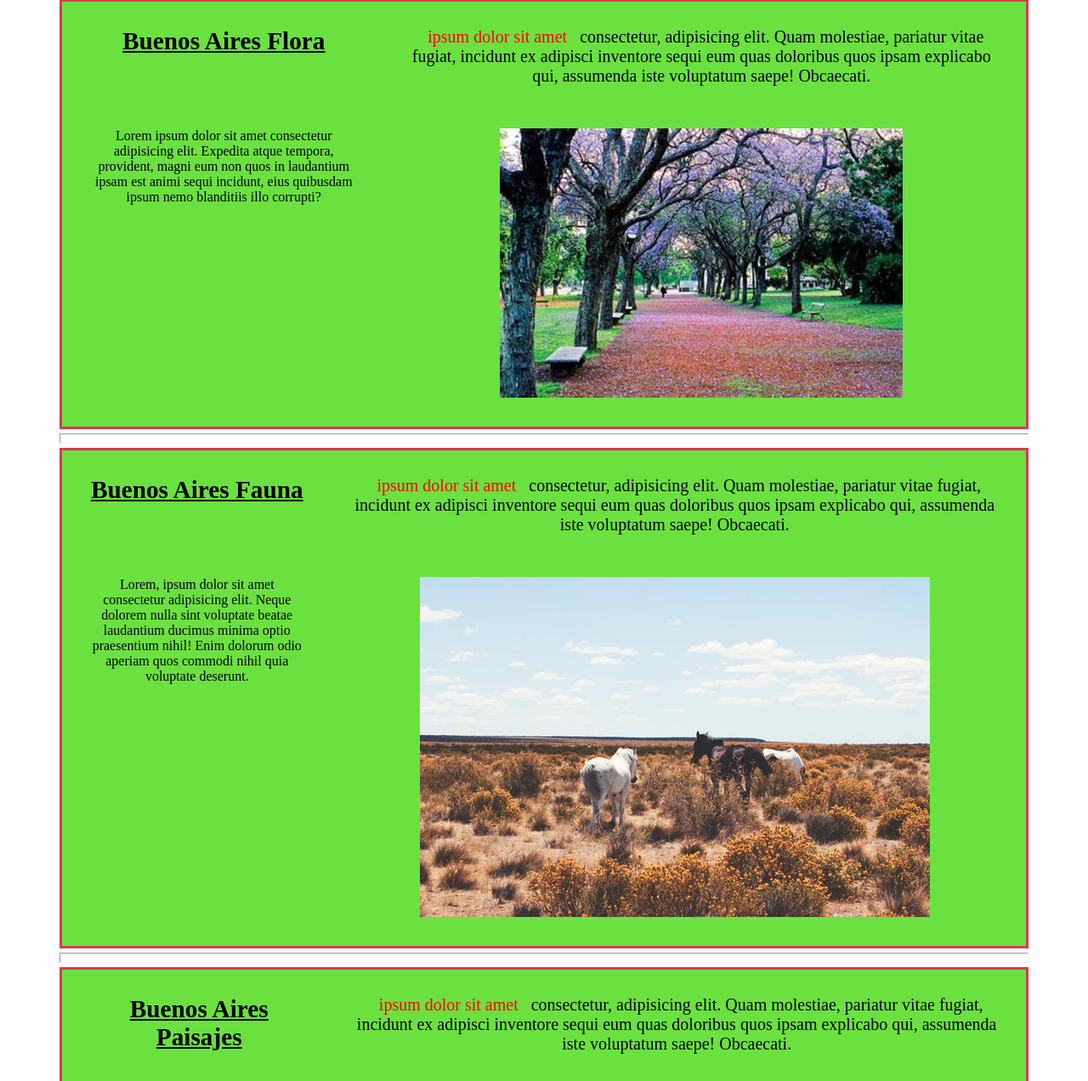
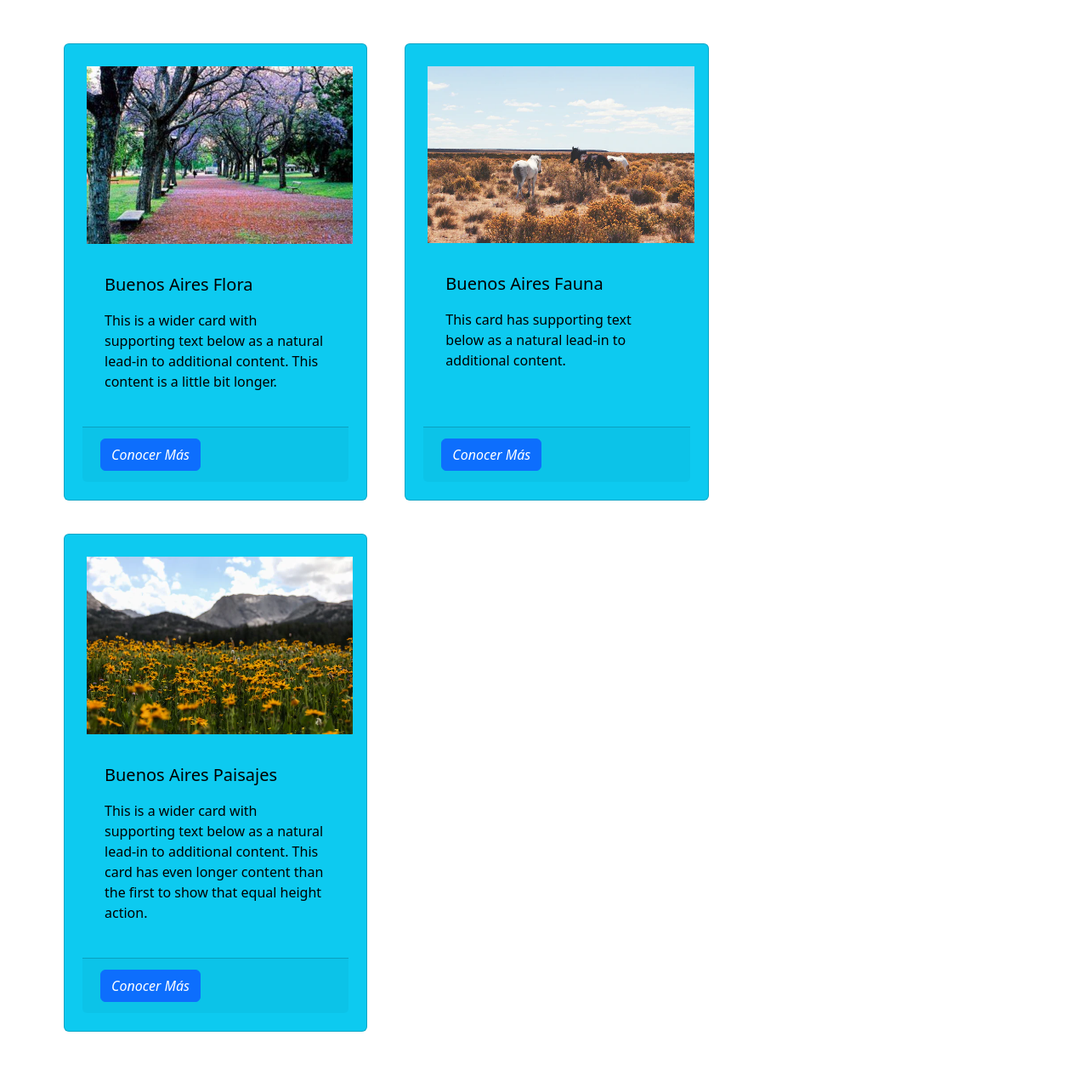
Before and after one commit to Marcelo-Dls/desafio-git, a plain HTML site: page index.html in a window 1280 px wide. Shown: the part 518-1790 px from the top of the page at 85% size. Drawn offline with nearby package versions, Linux system fonts and the light colour scheme.

Commit message:
bootstrap+1html

```diff
--- a/index.html
+++ b/index.html
@@ -4,6 +4,9 @@
         <meta charset="UTF-8">
         <meta http-equiv="X-UA-Compatible" content="IE=edge">
         <meta name="viewport" content="width=device-width, initial-scale=1.0">
+        <!--Link a Bootstrap-->
+        <link rel="stylesheet" href="https://cdn.jsdelivr.net/npm/bootstrap@5.2.0/dist/css/bootstrap.min.css" rel="stylesheet" integrity="sha384-gH2yIJqKdNHPEq0n4Mqa/HGKIhSkIHeL5AyhkYV8i59U5AR6csBvApHHNl/vI1Bx" crossorigin="anonymous">
+        <!--Link a CSS-->
         <link rel="stylesheet" href="estilos/main.css">
         <title>ConoceBuenosAires</title>
     </head>
@@ -39,65 +42,46 @@
         </header>
         <hr>
         <main>
-            <div class="contarea">
-                <div class="area1">
-                    <h3>
-                        Buenos Aires Flora
-                    </h3>
+            <div class="row row-cols-1 row-cols-md-3 g-4">
+                <div class="col">
+                    <div class="card h-100 card text-bg-info p-3">
+                        <img src="pages/images/flora-2.png" class="card-img-top" alt="imagen-flora-bsas">
+                        <div class="card-body">
+                             <h5 class="card-title">Buenos Aires Flora</h5>
+                             <p class="card-text">This is a wider card with supporting text below as a natural lead-in to additional content. This content is a little bit longer.</p>
                         </div>
-                <div class="area2">
-                    <p>
-                    <span> ipsum dolor sit amet</span> consectetur, adipisicing elit. Quam molestiae, pariatur vitae fugiat, incidunt ex adipisci inventore sequi eum quas doloribus quos ipsam explicabo qui, assumenda iste voluptatum saepe! Obcaecati.
-                    </p>
-                </div>
-                <div class="area4">
-                    <img src="pages/images/flora-2.png" alt="imagen-flora-buenos-aires">
-                </div>
-                <div class="area3">
-                    <p>Lorem ipsum dolor sit amet consectetur adipisicing elit. Expedita atque tempora, provident, magni eum non quos in laudantium ipsam est animi sequi incidunt, eius quibusdam ipsum nemo blanditiis illo corrupti?
-                    </p>
+                        <div class="card-footer">
+                            <a href="https://www.buenosaires.gob.ar/reservaecologica/flora" class="btn btn-primary">Conocer Más</a>
                         </div>
                     </div>
-            <hr>
-            <div class="contarea">
-                <div class="area1">
-                    <h3>
-                        Buenos Aires Fauna
-                    </h3>
                 </div>
-                <div class="area2">
-                    <p><span> ipsum dolor sit amet</span> consectetur, adipisicing elit. Quam molestiae, pariatur vitae fugiat, incidunt ex adipisci inventore sequi eum quas doloribus quos ipsam explicabo qui, assumenda iste voluptatum saepe! Obcaecati.
-                    </p>
+                <div class="col">
+                    <div class="card h-100 card text-bg-info p-3">
+                        <img src="pages/images/fauna.png" class="card-img-top" alt="imagen-faunsa-bsas">
+                        <div class="card-body">
+                            <h5 class="card-title">Buenos Aires Fauna</h5>
+                            <p class="card-text">This card has supporting text below as a natural lead-in to additional content.</p>
                         </div>
-                <div class="area4">
-                    <img src="pages/images/fauna.png" alt="imagen-fauna-buenos-aires">
-                </div>
-                <div class="area3">
-                    <p>Lorem, ipsum dolor sit amet consectetur adipisicing elit. Neque dolorem nulla sint voluptate beatae laudantium ducimus minima optio praesentium nihil! Enim dolorum odio aperiam quos commodi nihil quia voluptate deserunt.
-                    </p>
+                        <div class="card-footer">
+                            <a href="https://www.buenosaires.gob.ar/reservaecologica/fauna" class="btn btn-primary">Conocer Más</a>
                         </div>
                     </div>
-            <hr>
-            <div class="contarea">
-                <div class="area1">
-                    <h3>
-                        Buenos Aires Paisajes
-                    </h3>
                 </div>
-                <div class="area2">
-                    <p><span> ipsum dolor sit amet</span> consectetur, adipisicing elit. Quam molestiae, pariatur vitae fugiat, incidunt ex adipisci inventore sequi eum quas doloribus quos ipsam explicabo qui, assumenda iste voluptatum saepe! Obcaecati.
-                    </p>
+                <div class="col">
+                    <div class="card h-100 card text-bg-info p-3">
+                        <img src="pages/images/paisaje.png" class="card-img-top" alt="imagen-paisaje-bsas">
+                        <div class="card-body">
+                            <h5 class="card-title">Buenos Aires Paisajes</h5>
+                            <p class="card-text">This is a wider card with supporting text below as a natural lead-in to additional content. This card has even longer content than the first to show that equal height action.</p>
                         </div>
-                <div class="area4">
-                    <img src="pages/images/paisaje.png" alt="imagen-paisajes-buenos-aires">
+                        <div class="card-footer">
+                            <a href="https://www.buenosaires.gob.ar/reservaecologica/la-reserva" class="btn btn-primary">Conocer Más</a>
                         </div>
-                <div class="area3">
-                    <p>Lorem ipsum dolor sit amet consectetur, adipisicing elit. Ex asperiores et neque, tempore quam assumenda rerum enim dolorum, consequatur nesciunt eligendi fuga cupiditate pariatur nam possimus quasi provident obcaecati dolore!
-                    </p>
+                    </div>
                 </div>
             </div>
         </main>
-        <hr><hr>
+        <hr>
         <footer class="titulos">
             <div class="anim">
                 <a href="pages/contacto.html">Contacto y Suscripción</a>
```
Also changed, not shown: pages/contacto.html (+3 -0 lines), pages/inicio.html (+3 -0 lines), pages/mas-visitados.html (+3 -0 lines), pages/tours.html (+3 -0 lines), estilos/main.css (line endings or trailing spaces). Lines whose indentation alone changed are shown as unchanged.
